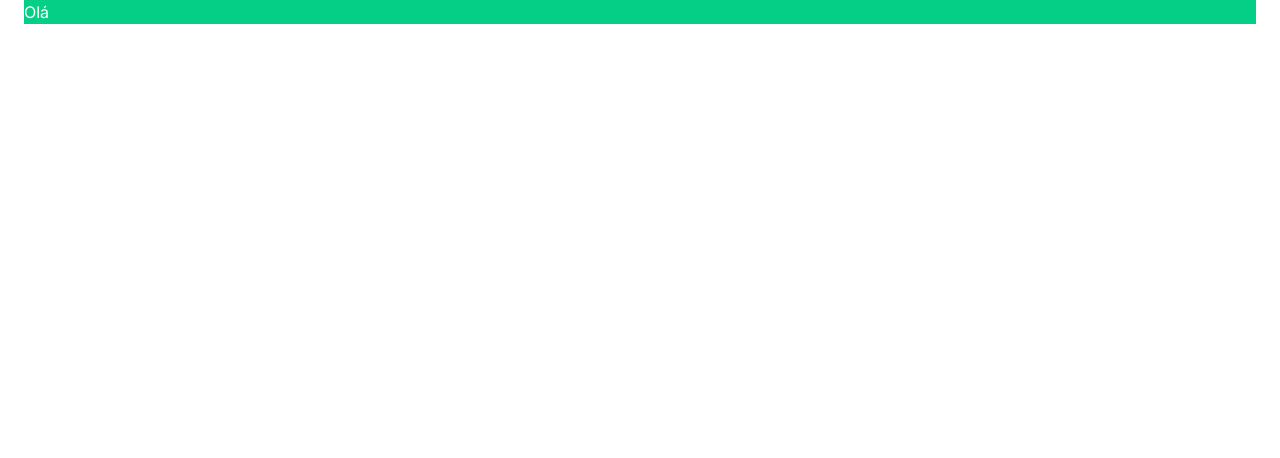
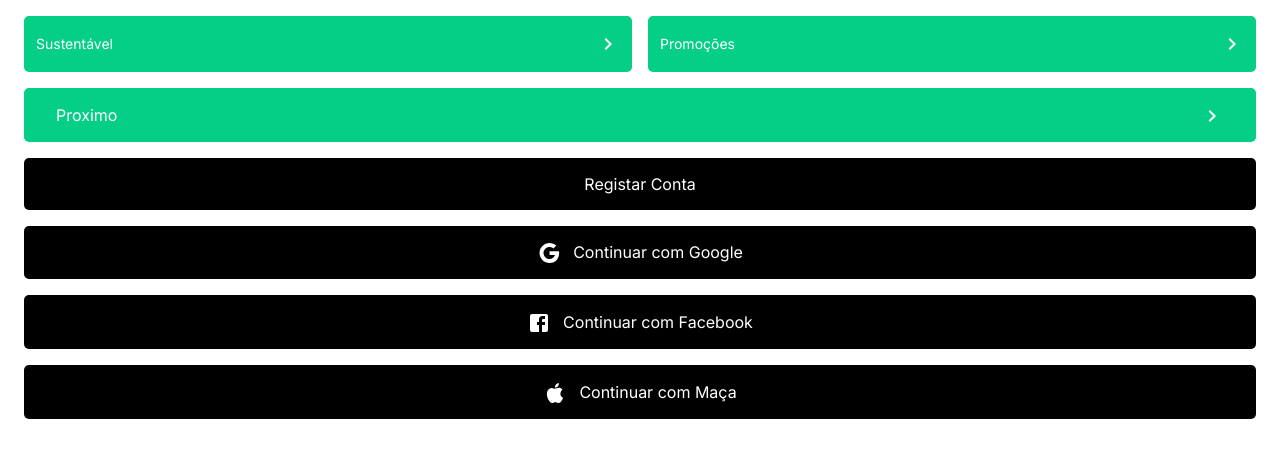
Before and after one commit to Twovest-Team/Twovest-FrontEnd, a Next.js app: page / in a window 1280 px wide. Shown: the top 458 px of the page. Built offline with nearby package versions, Linux system fonts and the light colour scheme.

Commit message:
Button Componoments added

```diff
--- a/app/page.jsx
+++ b/app/page.jsx
@@ -1,10 +1,26 @@
+
+import  {Buttons}  from "../components/Buttons";
 
 export default function Home() {
 
   return (
-    <main className="bg-primary_main hover:bg-primary_dark text-white">
-      Olá
+
+    <main>
+
+  <div className="flex gap-4">
+    <Buttons btnState="defaultMain" text="Sustentável" icon="navigateNext" btnSize="menuSize" />
+    <Buttons btnState="defaultMain" text="Promoções" icon="navigateNext" btnSize="menuSize" />
+
+</div>
+
+      <Buttons btnState="defaultMain" text="Proximo" icon="navigateNext" btnSize="mediumSize"/>
+      <Buttons btnState="secondaryMain" text="Registar Conta" btnSize="mediumSize"/>
+      <Buttons btnState="secondaryMain" text="Continuar com Google" btnSize="mediumSizeSocials" icon="google"/>
+      <Buttons btnState="secondaryMain" text="Continuar com Facebook" btnSize="mediumSizeSocials" icon="facebook"/>
+      <Buttons btnState="secondaryMain" text="Continuar com Maça" btnSize="mediumSizeSocials" icon="apple"/>
     </main>
+
+
   );
 
 }
--- /dev/null
+++ b/components/Buttons.jsx
@@ -0,0 +1,43 @@
+import React from 'react';
+import CancelIcon from '@mui/icons-material/Cancel';
+import NavigateNextIcon from '@mui/icons-material/NavigateNext';
+import AddIcon from '@mui/icons-material/Add';
+import GoogleIcon from '@mui/icons-material/Google';
+import FacebookIcon from '@mui/icons-material/Facebook';
+import AppleIcon from '@mui/icons-material/Apple';
+export const Buttons = ({ btnState, text, icon,btnSize, onClick }) => {
+  const StyledState = {
+    defaultMain: 'bg-primary_main',
+    hoverMain: 'bg-primary_dark',
+    focusedMain: 'bg-primary_dark',
+    disabledMain: 'bg-grey_opacity_50',
+    secondaryMain:'bg-dark',
+
+
+  };
+  const sizes = {
+    menuSize: 'w-2/4 h-14 px-3 py-2 mt-4 flex justify-between items-center text-sm',
+    mediumSize: 'w-full h-auto min-h-50 px-8 py-3.5 mt-4 gap-12 items-center justify-between text-base',
+    mediumSizeSocials: 'w-full h-55 px-8 py-3.5 mt-4 flex justify-center items-center gap-3 text-base text-center',
+    large: 'px-5 py-5  mt-4 text-lg', // caso pretendam um botao maior podem ajustar
+  };
+
+  const iconMap = {
+    navigateNext: <NavigateNextIcon className='text-white'/>,
+    cancel: <CancelIcon className='text-white ' />,
+    add: <AddIcon className='text-white ' />,
+    google: <GoogleIcon className='text-white ' />,
+    facebook: <FacebookIcon className='text-white ' />,
+    apple: <AppleIcon className='text-white ' />,
+  };
+
+const selectedIcon = iconMap[icon] || null;
+
+  return (
+    <button className={`flex  rounded ${sizes[btnSize]} ${StyledState[btnState]}`} onClick={onClick}>
+       {['google', 'facebook', 'apple'].includes(icon) && <span>{selectedIcon}</span>}
+       <span className={`text-white min-w-fit ${!selectedIcon ? 'mx-auto pl-12' : ''}`}>{text}</span>
+{!['google', 'facebook', 'apple'].includes(icon) && <span>{selectedIcon}</span>}
+    </button>
+  );
+};
```
Also changed, not shown: 1 other file (tests, documents, lock files or other folders).
